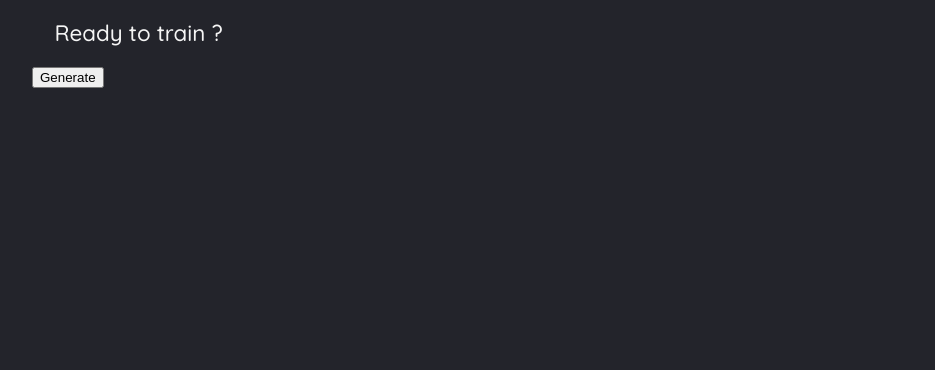
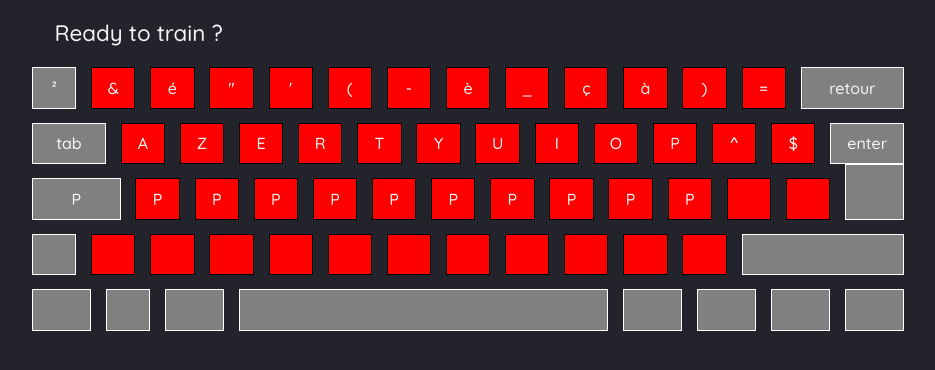
Before and after one commit to LadetXavier/taptapRemake, an Angular app: page / in a window 1280 px wide. Shown: the top 370 px of the page, without its empty margins (192-1127 px from the left). Built offline with nearby package versions, Linux system fonts and the light colour scheme.

Commit message:
first try at keyboard

```diff
--- a/src/app/option/option.component.html
+++ b/src/app/option/option.component.html
@@ -1,4 +1,79 @@
 <div class="option-container">
-  <input type="button" value="Generate" (click)="StartNewTest()">
+<div class="keyboard-container">
+<!--First row-->
+<div class="kb-expo"><div class="kb-norm">²</div></div>
+<div class="kb-1"><div class="kb-norm">&</div><div class="kb-maj">1</div></div>
+<div class="kb-2"><div class="kb-norm">é</div><div class="kb-maj">2</div></div>
+<div class="kb-3"><div class="kb-norm">"</div><div class="kb-maj">3</div></div>
+<div class="kb-4"><div class="kb-norm">'</div><div class="kb-maj">4</div></div>
+<div class="kb-5"><div class="kb-norm">(</div><div class="kb-maj">5</div></div>
+<div class="kb-6"><div class="kb-norm">-</div><div class="kb-maj">6</div></div>
+<div class="kb-7"><div class="kb-norm">è</div><div class="kb-maj">7</div></div>
+<div class="kb-8"><div class="kb-norm">_</div><div class="kb-maj">8</div></div>
+<div class="kb-9"><div class="kb-norm">ç</div><div class="kb-maj">9</div></div>
+<div class="kb-0"><div class="kb-norm">à</div><div class="kb-maj">0</div></div>
+<div class="kb-close-par"><div class="kb-norm">)</div><div class="kb-maj">°</div></div>
+<div class="kb-equal"><div class="kb-norm">=</div><div class="kb-maj">+</div></div>
+<div class="kb-back"><div class="kb-norm">retour</div></div>
+
+<!--Second row-->
+<div class="kb-tab"><div class="kb-norm">tab</div></div>
+<div class="kb-A"><div class="kb-norm">A</div></div>
+<div class="kb-Z"><div class="kb-norm">Z</div></div>
+<div class="kb-E"><div class="kb-norm">E</div></div>
+<div class="kb-R"><div class="kb-norm">R</div></div>
+<div class="kb-T"><div class="kb-norm">T</div></div>
+<div class="kb-Y"><div class="kb-norm">Y</div></div>
+<div class="kb-U"><div class="kb-norm">U</div></div>
+<div class="kb-I"><div class="kb-norm">I</div></div>
+<div class="kb-O"><div class="kb-norm">O</div></div>
+<div class="kb-P"><div class="kb-norm">P</div></div>
+<div class="kb-chapo"><div class="kb-norm">^</div></div>
+<div class="kb-dolls"><div class="kb-norm">$</div></div>
+<div class="kb-enter-upper"><div class="kb-norm">enter</div></div>
+
+<!-- Third row-->
+<div class="kb-caps"><div class="kb-norm">P</div></div>
+<div class="kb-Q"><div class="kb-norm">P</div></div>
+<div class="kb-S"><div class="kb-norm">P</div></div>
+<div class="kb-D"><div class="kb-norm">P</div></div>
+<div class="kb-F"><div class="kb-norm">P</div></div>
+<div class="kb-G"><div class="kb-norm">P</div></div>
+<div class="kb-H"><div class="kb-norm">P</div></div>
+<div class="kb-J"><div class="kb-norm">P</div></div>
+<div class="kb-K"><div class="kb-norm">P</div></div>
+<div class="kb-L"><div class="kb-norm">P</div></div>
+<div class="kb-M"><div class="kb-norm">P</div></div>
+<div class="kb-pourcent"></div>
+<div class="kb-asterix"></div>
+<div class="kb-enter-lower"></div>
+
+<!-- Fourth row -->
+<div class="kb-left-shift"></div>
+<div class="kb-greater"></div>
+<div class="kb-W"></div>
+<div class="kb-X"></div>
+<div class="kb-C"></div>
+<div class="kb-V"></div>
+<div class="kb-B"></div>
+<div class="kb-N"></div>
+<div class="kb-question"></div>
+<div class="kb-point"></div>
+<div class="kb-slash"></div>
+<div class="kb-exclamation"></div>
+<div class="kb-rigth-shift"></div>
+
+<!-- Fifth row-->
+<div class="kb-left-ctrl"></div>
+<div class="kb-windows"></div>
+<div class="kb-alt"></div>
+<div class="kb-space"></div>
+<div class="kb-alt-gr"></div>
+<div class="kb-fn"></div>
+<div class="kb-copy"></div>
+<div class="kb-rigth-ctrl"></div>
+
 
 </div>
+
+</div>
--- a/src/app/option/option.component.scss
+++ b/src/app/option/option.component.scss
@@ -0,0 +1,461 @@
+
+
+.keyboard-container {
+  width: 100%;
+  display: grid;
+  grid-template-columns: repeat(60, 1.7777%);
+  grid-template-rows: repeat(20, 5%);
+  aspect-ratio: 60/20;
+
+}
+
+.kb-norm {
+  height: 100%;
+  display: flex;
+  align-items: center;
+  justify-content: center;
+}
+
+.kb-maj {
+  display: none;
+}
+
+
+
+
+@mixin kb-row($row) {
+  grid-row: calc($row * 4 - 3)/span 3;
+}
+
+@mixin kb-main-key {
+  background-color: red;
+  border: 1px solid black;
+}
+
+@mixin kb-secondary-key {
+  background-color: grey;
+  border: 1px solid white;
+
+}
+// First row
+.kb-expo {
+  @include kb-row(1);
+  @include kb-secondary-key();
+  grid-column: 1 / span 3;
+}
+
+.kb-1 {
+  @include kb-row(1);
+  @include kb-main-key();
+
+  grid-column: 5 / span 3;
+}
+.kb-2 {
+  @include kb-row(1);
+  @include kb-main-key();
+
+  grid-column: 9 / span 3;
+}
+.kb-3 {
+  @include kb-row(1);
+  @include kb-main-key();
+
+  grid-column: 13 / span 3;
+}
+.kb-4 {
+  @include kb-row(1);
+  @include kb-main-key();
+
+  grid-column: 17 / span 3;
+}
+.kb-5 {
+  @include kb-row(1);
+  @include kb-main-key();
+
+  grid-column: 21 / span 3;
+}
+.kb-6 {
+  @include kb-row(1);
+  @include kb-main-key();
+
+  grid-column: 25 / span 3;
+}
+.kb-7 {
+  @include kb-row(1);
+  @include kb-main-key();
+
+  grid-column: 29 / span 3;
+}
+.kb-8 {
+  @include kb-row(1);
+  @include kb-main-key();
+
+  grid-column: 33 / span 3;
+}
+.kb-9 {
+  @include kb-row(1);
+  @include kb-main-key();
+
+  grid-column: 37 / span 3;
+}
+
+.kb-0 {
+  @include kb-row(1);
+  @include kb-main-key();
+
+  grid-column: 41 / span 3;
+}
+
+.kb-close-par {
+  @include kb-row(1);
+  @include kb-main-key();
+
+  grid-column: 45 / span 3;
+}
+
+.kb-equal {
+  @include kb-row(1);
+  @include kb-main-key();
+
+  grid-column: 49 / span 3;
+}
+
+.kb-back {
+  @include kb-row(1);
+  @include kb-secondary-key();
+
+  grid-column: 53 / span 7;
+}
+
+
+// Second Row
+
+.kb-tab {
+  @include kb-row(2);
+  @include kb-secondary-key();
+
+  grid-column: 1 / span 5;
+}
+
+.kb-A {
+  @include kb-row(2);
+  @include kb-main-key();
+
+  grid-column: 7 / span 3;
+}
+
+.kb-Z {
+  @include kb-row(2);
+  @include kb-main-key();
+
+  grid-column: 11 / span 3;
+}
+.kb-E {
+  @include kb-row(2);
+  @include kb-main-key();
+
+  grid-column: 15 / span 3;
+}
+.kb-R {
+  @include kb-row(2);
+  @include kb-main-key();
+
+  grid-column: 19 / span 3;
+}
+.kb-T {
+  @include kb-row(2);
+  @include kb-main-key();
+
+  grid-column: 23 / span 3;
+}
+.kb-Y {
+  @include kb-row(2);
+  @include kb-main-key();
+
+  grid-column: 27 / span 3;
+}
+.kb-U {
+  @include kb-row(2);
+  @include kb-main-key();
+
+  grid-column: 31 / span 3;
+}
+.kb-I {
+  @include kb-row(2);
+  @include kb-main-key();
+
+  grid-column: 35 / span 3;
+}
+
+.kb-O {
+  @include kb-row(2);
+  @include kb-main-key();
+
+  grid-column: 39 / span 3;
+}
+.kb-P {
+  @include kb-row(2);
+  @include kb-main-key();
+
+  grid-column: 43 / span 3;
+}
+.kb-chapo {
+  @include kb-row(2);
+  @include kb-main-key();
+
+  grid-column: 47 / span 3;
+}
+.kb-dolls {
+  @include kb-row(2);
+  @include kb-main-key();
+
+  grid-column: 51 / span 3;
+}
+.kb-enter-upper {
+  @include kb-secondary-key();
+  @include kb-row(2);
+
+  grid-column: 55 / span 5;
+}
+
+// third Row
+
+.kb-caps {
+  @include kb-row(3);
+  @include kb-secondary-key();
+
+  grid-column: 1 / span 6;
+}
+
+.kb-Q {
+  @include kb-row(3);
+  @include kb-main-key();
+
+  grid-column: 8 / span 3;
+}
+.kb-S {
+  @include kb-row(3);
+  @include kb-main-key();
+
+  grid-column: 12 / span 3;
+}
+.kb-D {
+  @include kb-row(3);
+  @include kb-main-key();
+
+  grid-column: 16 / span 3;
+}
+.kb-F {
+  @include kb-row(3);
+  @include kb-main-key();
+
+  grid-column: 20 / span 3;
+}
+.kb-G {
+  @include kb-row(3);
+  @include kb-main-key();
+
+  grid-column: 24 / span 3;
+}
+.kb-H {
+  @include kb-row(3);
+  @include kb-main-key();
+
+  grid-column: 28 / span 3;
+}
+.kb-J {
+  @include kb-row(3);
+  @include kb-main-key();
+
+  grid-column: 32 / span 3;
+}
+.kb-K {
+  @include kb-row(3);
+  @include kb-main-key();
+
+  grid-column: 36 / span 3;
+}
+.kb-L {
+  @include kb-row(3);
+  @include kb-main-key();
+
+  grid-column: 40 / span 3;
+}
+.kb-M {
+  @include kb-row(3);
+  @include kb-main-key();
+
+  grid-column: 44 / span 3;
+}
+.kb-pourcent {
+  @include kb-row(3);
+  @include kb-main-key();
+
+  grid-column: 48 / span 3;
+}
+
+.kb-asterix {
+  @include kb-row(3);
+  @include kb-main-key();
+
+  grid-column: 52 / span 3;
+}
+
+.kb-enter-lower {
+
+  @include kb-secondary-key();
+
+  grid-column: 56 / span 4;
+  grid-row: 8 / span 4;
+}
+
+// fourth row
+
+.kb-left-shift {
+  @include kb-row(4);
+  @include kb-secondary-key();
+
+  grid-column: 1 / span 3;
+}
+
+.kb-greater {
+  @include kb-row(4);
+  @include kb-main-key();
+
+  grid-column: 5 / span 3;
+}
+
+.kb-W {
+  @include kb-row(4);
+  @include kb-main-key();
+
+  grid-column: 9 / span 3;
+}
+
+.kb-X {
+  @include kb-row(4);
+  @include kb-main-key();
+
+  grid-column: 13 / span 3;
+}
+
+.kb-C {
+  @include kb-row(4);
+  @include kb-main-key();
+
+  grid-column: 17 / span 3;
+}
+
+.kb-V {
+  @include kb-row(4);
+  @include kb-main-key();
+
+  grid-column: 21 / span 3;
+}
+
+.kb-B {
+  @include kb-row(4);
+  @include kb-main-key();
+
+  grid-column: 25 / span 3;
+}
+
+.kb-N {
+  @include kb-row(4);
+  @include kb-main-key();
+
+  grid-column: 29 / span 3;
+}
+
+.kb-question {
+  @include kb-row(4);
+  @include kb-main-key();
+
+  grid-column: 33 / span 3;
+}
+
+.kb-point {
+  @include kb-row(4);
+  @include kb-main-key();
+
+  grid-column: 37 / span 3;
+}
+
+.kb-slash {
+  @include kb-row(4);
+  @include kb-main-key();
+
+  grid-column: 41 / span 3;
+}
+
+.kb-exclamation {
+  @include kb-row(4);
+  @include kb-main-key();
+
+  grid-column: 45 / span 3;
+}
+
+.kb-rigth-shift {
+  @include kb-row(4);
+  @include kb-secondary-key();
+
+  grid-column: 49 / span 11;
+}
+
+// Fifth row
+
+.kb-left-ctrl {
+  @include kb-row(5);
+  @include kb-secondary-key();
+
+  grid-column: 1 / span 4;
+}
+
+.kb-windows {
+  @include kb-row(5);
+  @include kb-secondary-key();
+
+  grid-column: 6 / span 3;
+}
+
+.kb-alt {
+  @include kb-row(5);
+  @include kb-secondary-key();
+
+  grid-column: 10 / span 4;
+}
+
+.kb-space {
+  @include kb-row(5);
+  @include kb-secondary-key();
+
+  grid-column: 15 / span 25;
+}
+
+.kb-alt-gr {
+  @include kb-row(5);
+  @include kb-secondary-key();
+
+  grid-column: 41 / span 4;
+}
+
+.kb-fn {
+  @include kb-row(5);
+  @include kb-secondary-key();
+
+  grid-column: 46 / span 4;
+}
+
+.kb-copy {
+  @include kb-row(5);
+  @include kb-secondary-key();
+
+  grid-column: 51 / span 4;
+}
+
+.kb-rigth-ctrl {
+  @include kb-row(5);
+  @include kb-secondary-key();
+
+  grid-column: 56 / span 4;
+}
--- a/src/styles.scss
+++ b/src/styles.scss
@@ -131,7 +131,7 @@ table {
 
 //  --------- End Of reset css ---------
 
-$bg-color: rgb(35, 36, 43);
+$bg-color: rgb(35, 36, 43) ;
 
 
 body {
```
Also changed, not shown: src/assets/keyboard.png (added).
